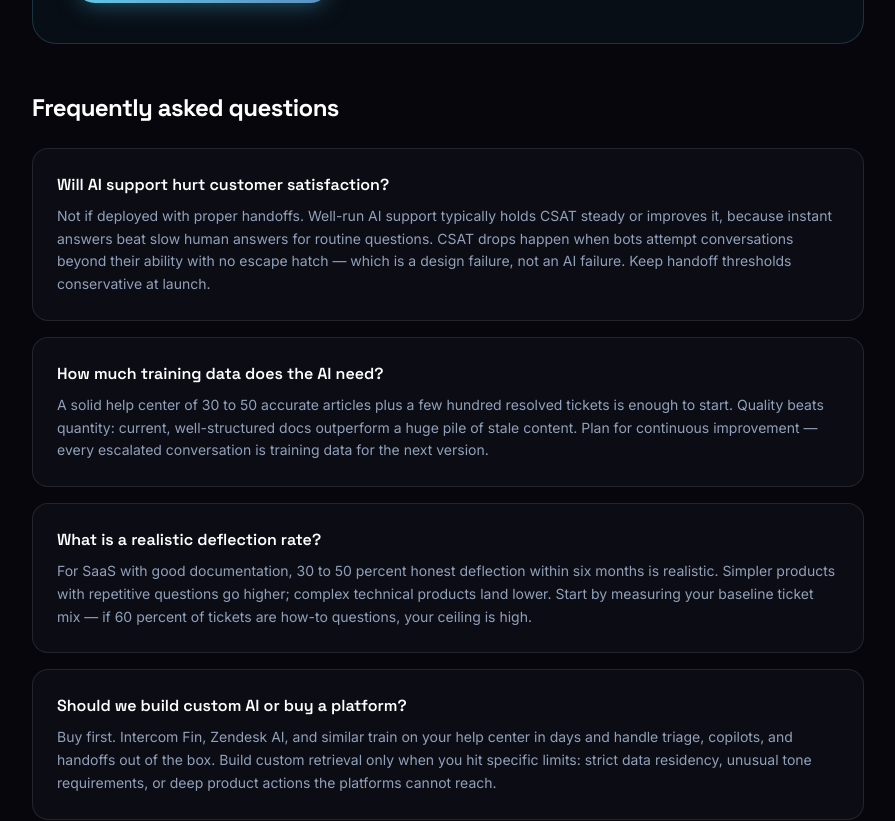
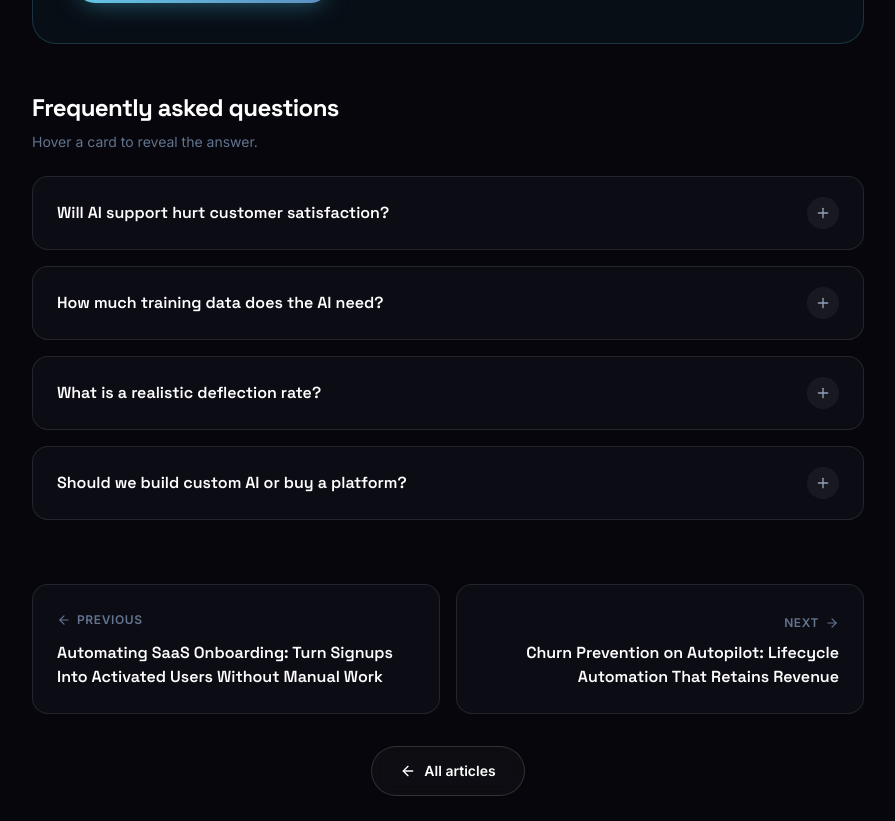
Before and after one commit to charlieboy350/nerds-tech-website, a Next.js app: page /blog/ai-support-automation-saas in a window 1280 px wide. Shown: the part 3780-4601 px from the top of the page, without its empty margins (192-1087 px from the left). Built offline with nearby package versions, Linux system fonts and the light colour scheme.

Commit message:
Blog posts: FAQ section uses hover-expand cards

```diff
--- a/src/app/blog/[slug]/page.tsx
+++ b/src/app/blog/[slug]/page.tsx
@@ -5,6 +5,7 @@ import { ArrowLeft, ArrowRight, Check, ChevronRight, Clock } from "lucide-react"
 import Reveal from "@/components/Reveal";
 import CtaBanner from "@/components/CtaBanner";
 import JsonLd from "@/components/JsonLd";
+import HoverFaq from "@/components/HoverFaq";
 import { BLOG_POSTS, getPost, formatDate } from "@/data/blog";
 import { SITE } from "@/site";
 
@@ -183,16 +184,9 @@ export default async function BlogPostPage({
             <h2 className="font-display text-2xl font-bold tracking-tight text-white">
               Frequently asked questions
             </h2>
-            <div className="mt-6 space-y-4">
-              {post.faqs.map((faq) => (
-                <div
-                  key={faq.q}
-                  className="rounded-2xl border border-white/10 bg-ink-800/50 p-6"
-                >
-                  <h3 className="font-display text-base font-semibold text-white">{faq.q}</h3>
-                  <p className="mt-2 text-sm leading-relaxed text-slate-400">{faq.a}</p>
-                </div>
-              ))}
+            <p className="mt-2 text-sm text-slate-500">Hover a card to reveal the answer.</p>
+            <div className="mt-6">
+              <HoverFaq faqs={post.faqs} />
             </div>
           </section>
         )}
```
